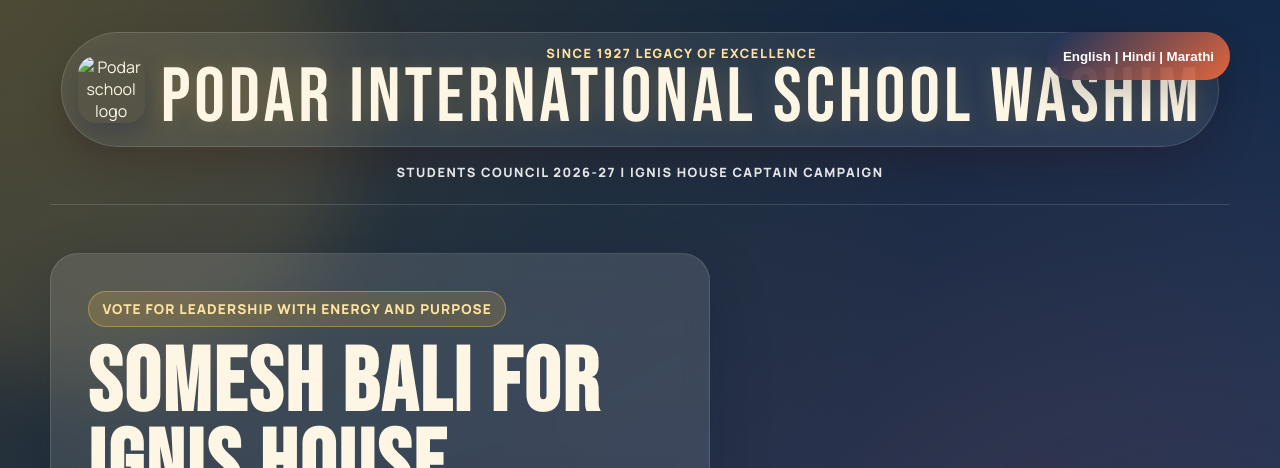
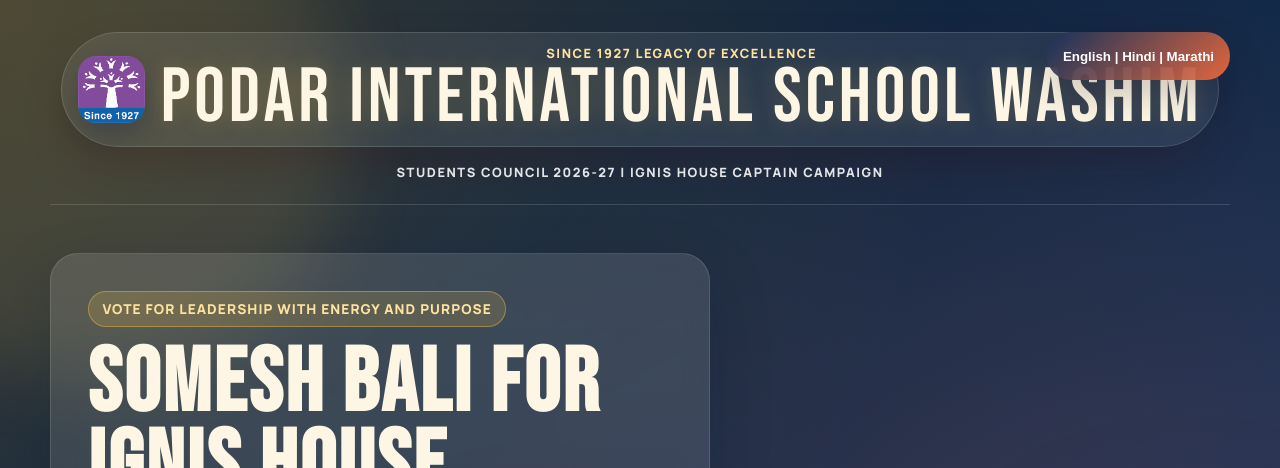
Before and after one commit to someshedu7-star/ELECTION, a website: page index.html in a window 1280 px wide. Shown: the top 468 px of the page. Drawn offline with Linux system fonts and the light colour scheme.

Commit message:
Update index.html

```diff
--- a/index.html
+++ b/index.html
@@ -26,7 +26,7 @@
       <button class="language-switch" id="language-toggle" type="button">English | Hindi | Marathi</button>
 
       <div class="school-brand">
-        <img src="main\.podar-logo.png" alt="Podar school logo">
+        <img src="podar-logo.png" alt="Podar school logo">
         <div>
           <p class="school-tag" data-i18n="schoolTag">Since 1927 Legacy of Excellence</p>
           <p class="school-name" data-i18n="schoolName">PODAR INTERNATIONAL SCHOOL WASHIM</p>
```
